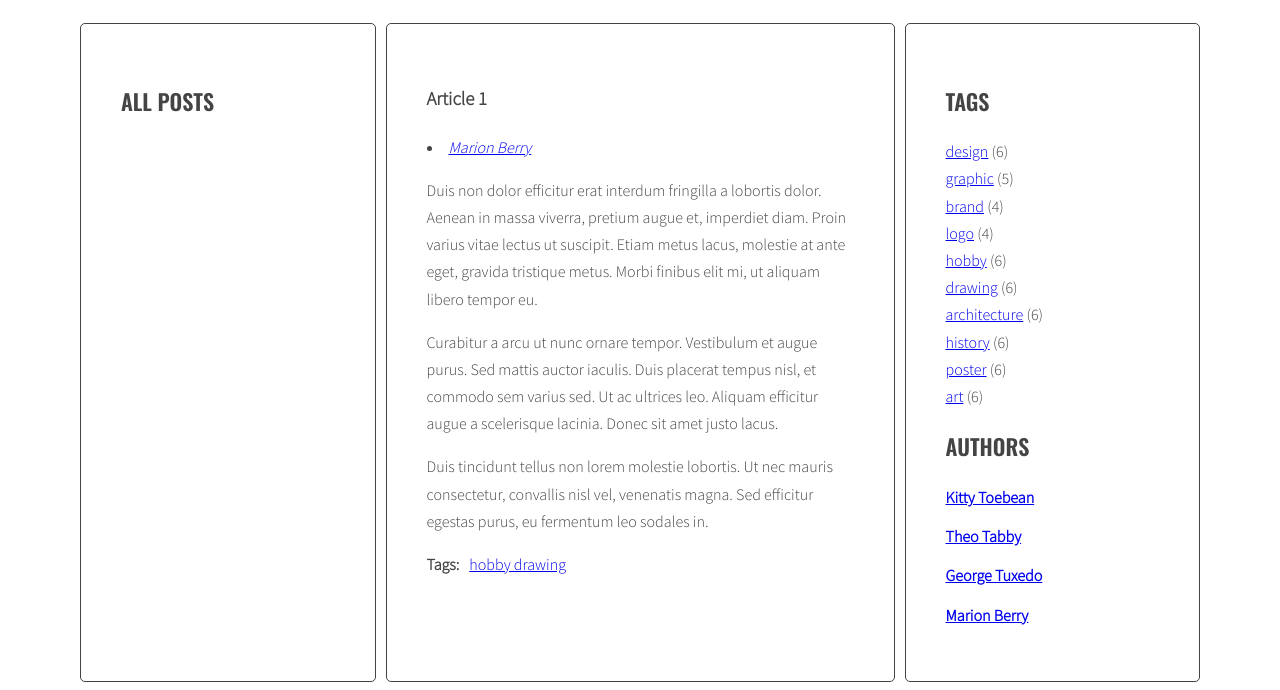
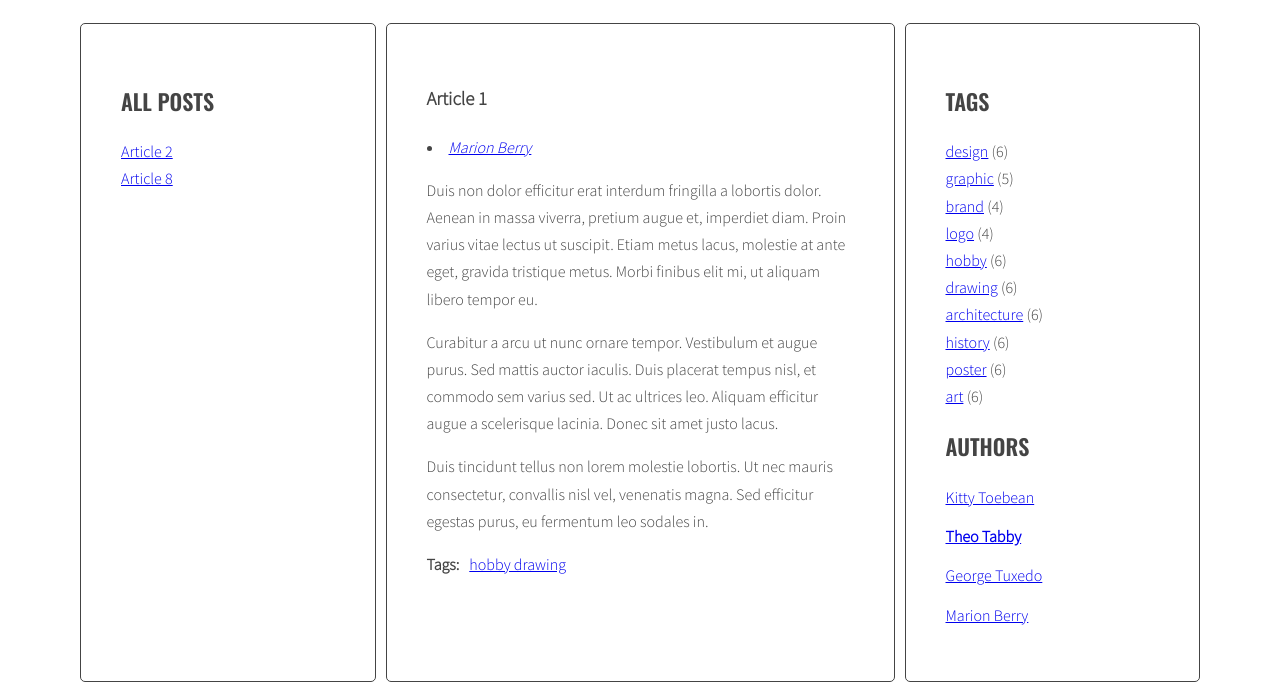
Before and after one commit to karolinaa178/javascript-blog, a website: page index.html in a window 1280 px wide. Both pictures are taken after a click on the link "Theo Tabby". Shown: the part 220-910 px from the top of the page. Drawn offline with nearby package versions, Linux system fonts and the light colour scheme.

Commit message:
Fix generateAuthors problem

```diff
--- a/index.html
+++ b/index.html
@@ -193,22 +193,22 @@
             <h2 class="section-title">Authors</h2>
             <ul class="list authors">
               <li>
-                <a href="#tag-author">
+                <a href="#author-Kitty Toebean">
                   <span class="author-name">Kitty Toebean</span>
                 </a>
               </li>
               <li>
-                <a href="#tag-author">
+                <a href="#author-Theo Tabby">
                   <span class="author-name">Theo Tabby</span>
                 </a>
               </li>
               <li>
-                <a href="#tag-author">
+                <a href="#author-George Tuxedo">
                   <span class="author-name">George Tuxedo</span>
                 </a>
               </li>
               <li>
-                <a href="#tag-author">
+                <a href="#author-Marion Berry">
                   <span class="author-name">Marion Berry</span>
                 </a>
               </li>
--- a/js/script.js
+++ b/js/script.js
@@ -82,6 +82,7 @@
   generateTitleLinks();
 
   const generateTags = function() {
+
     /* find all articles */
     const articles = document.querySelectorAll(optArticleSelector);
 
@@ -98,18 +99,15 @@
       /* get tags from data-tags attribute */
       const articleTags = article.getAttribute('data-tags');
       console.log(articleTags);
-
       /* split tags into array */
       const articleTagsArray = articleTags.split('   ');
       console.log('articleTagsArray: ', articleTagsArray);
-
       /* START LOOP: for each tag */
       for(let tag of articleTagsArray){
       /* generate HTML of the link */
-        const tagLink = '<li><a href="#tag-' + tag + '">' + tag + '</a></li>';
+        const linkHTML = '<li><a href="#tag-' + tag + '">' + tag + '</a></li>';
         /* add generated code to html variable */
-        html = html + tagLink;
-
+        html = html + linkHTML;
       /* END LOOP: for each tag */
       }
       /* insert HTML of all the links into the tags wrapper */
@@ -179,7 +177,7 @@
       /* get tags from data-author attribute */
       const tagAuthor = article.getAttribute('data-author');
       /* generate HTML of the link */
-      const linkHTML = '<li><a href="#tag-author' + tagAuthor + '">' + tagAuthor + '</a></li>';
+      const linkHTML = '<li><a href="#author-' + tagAuthor + '">' + tagAuthor + '</a></li>';
       /* add generated code to html variable */
       html = html + linkHTML;
 
@@ -201,10 +199,10 @@
     const href = clickedElement.getAttribute('href');
 
     /* make a new constant "tag" and extract tag from the "href" constant */
-    const tag = href.replace('#tag-author', '');
+    const tag = href.replace('#author-', '');
 
     /* find all tag links with class active */
-    const activeAuthorLinks = document.querySelectorAll('a.active[href^="#tag-author"]');
+    const activeAuthorLinks = document.querySelectorAll('a.active[href^="#author-"]');
 
     /* START LOOP: for each active tag link */
     for(let activeAuthorLink of activeAuthorLinks){
@@ -226,7 +224,7 @@
 
   const addClickListenersToAuthors = function(){
   /* find all links to tags */
-    const linkAuthors = document.querySelectorAll('a[href^="#tag-author"]');
+    const linkAuthors = document.querySelectorAll('a[href^="#author-"]');
     /* START LOOP: for each link */
     for(let linkAuthor of linkAuthors){
     /* add tagClickHandler as event listener for that link */
```
